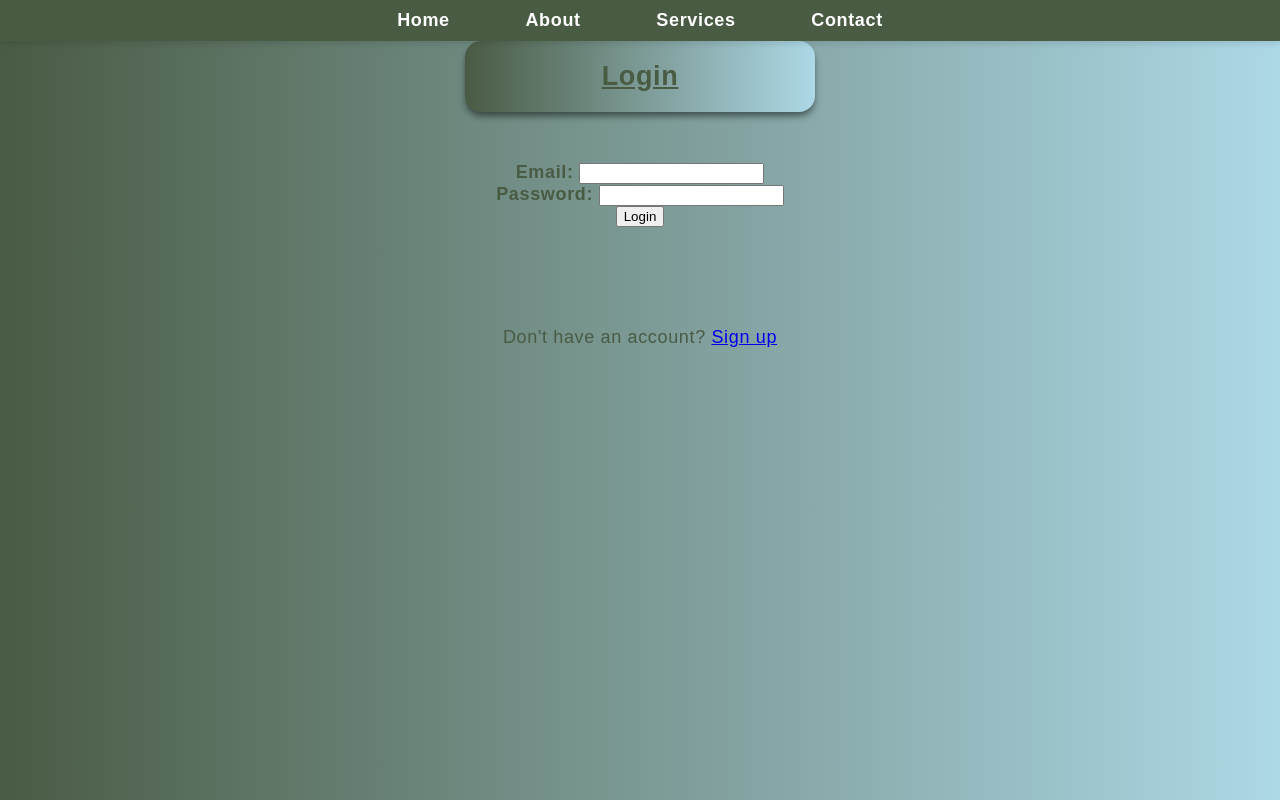
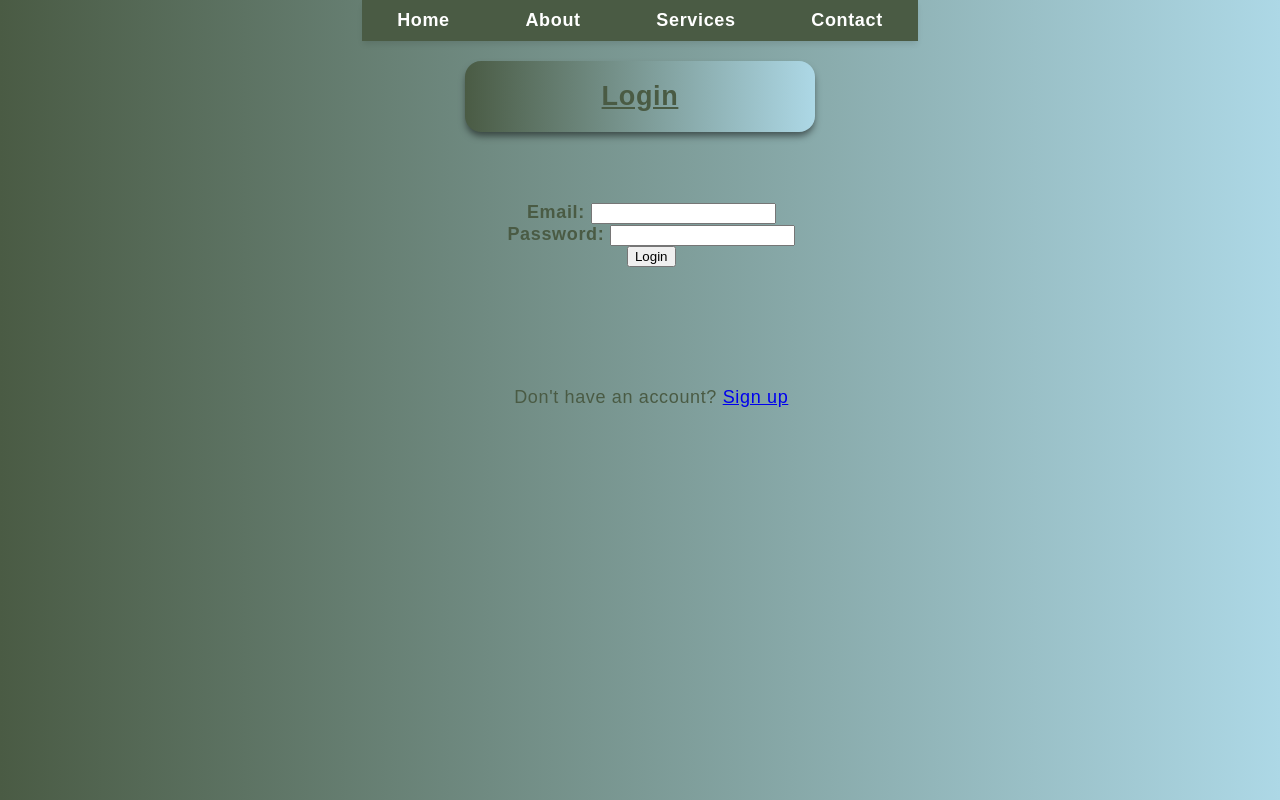
Before and after one commit to codenamemomi/air-transaction, a Django app: page / in a window 1280 px wide. Run offline with Django 5.2, Linux system fonts and the light colour scheme.

Commit message:
edited the css design

```diff
--- a/static/masterdesign.css
+++ b/static/masterdesign.css
@@ -1,14 +1,18 @@
 body{
-    margin: auto;
+    margin: 0 auto;
     font: 600 18px 'Source Sans Pro', sans-serif;
     letter-spacing: 0.65px;
     background-image: linear-gradient(to right, rgb(74, 91, 68), lightblue);
     background-size: 100% 100%;
     background-attachment: fixed;
+    min-height: 100vh;
+    display: flex;
+    flex-direction: column;
+    align-items: center;
 }
 
 h2{
-    margin: auto;
+    margin: 20px auto;
     padding: 20px;
     text-align: center;
     text-transform: capitalize;
@@ -23,13 +27,15 @@
 }
 
 form{
-    margin: auto;
+    margin: 20px auto;
     padding: 50px;
     text-align: center;
     color: rgb(74, 91, 68); /* Matching color for text */
     display: flex;
     flex-direction: column;
     align-items: center;
+    width: 80%;
+    max-width: 400px;
 }
 
 .menu {
@@ -38,6 +44,7 @@
     box-shadow: 0 4px 6px -1px rgba(0,0,0,0.1);
     position: sticky;
     top: 0;
+    width: 100%;
 }
 
 .menu ul {
@@ -67,10 +74,12 @@
 }
 
 #para1{
-    margin: auto;
+    margin: 20px auto;
     padding: 50px;
     text-align: center;
     color: rgb(74, 91, 68);
     font-size: 18px;
     font-weight: 400;
+    width: 80%;
+    max-width: 600px;
 }
```
